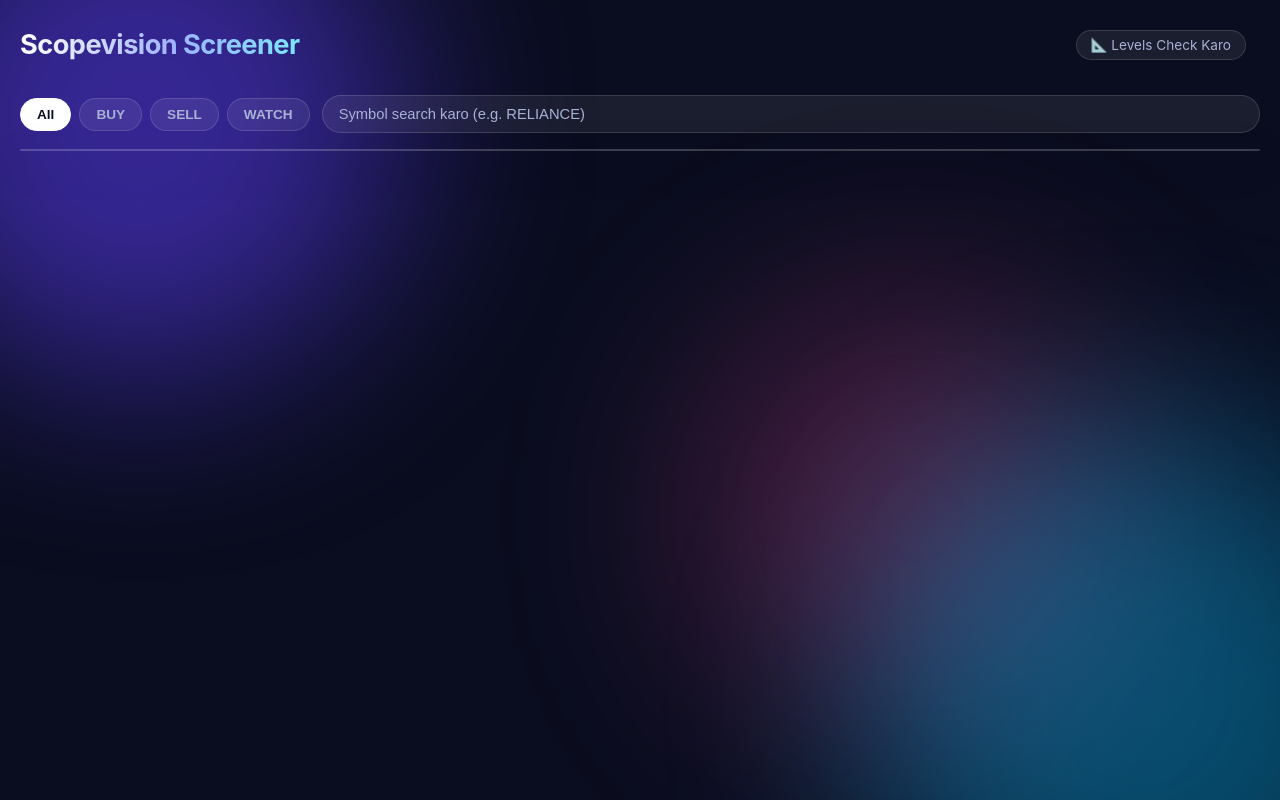
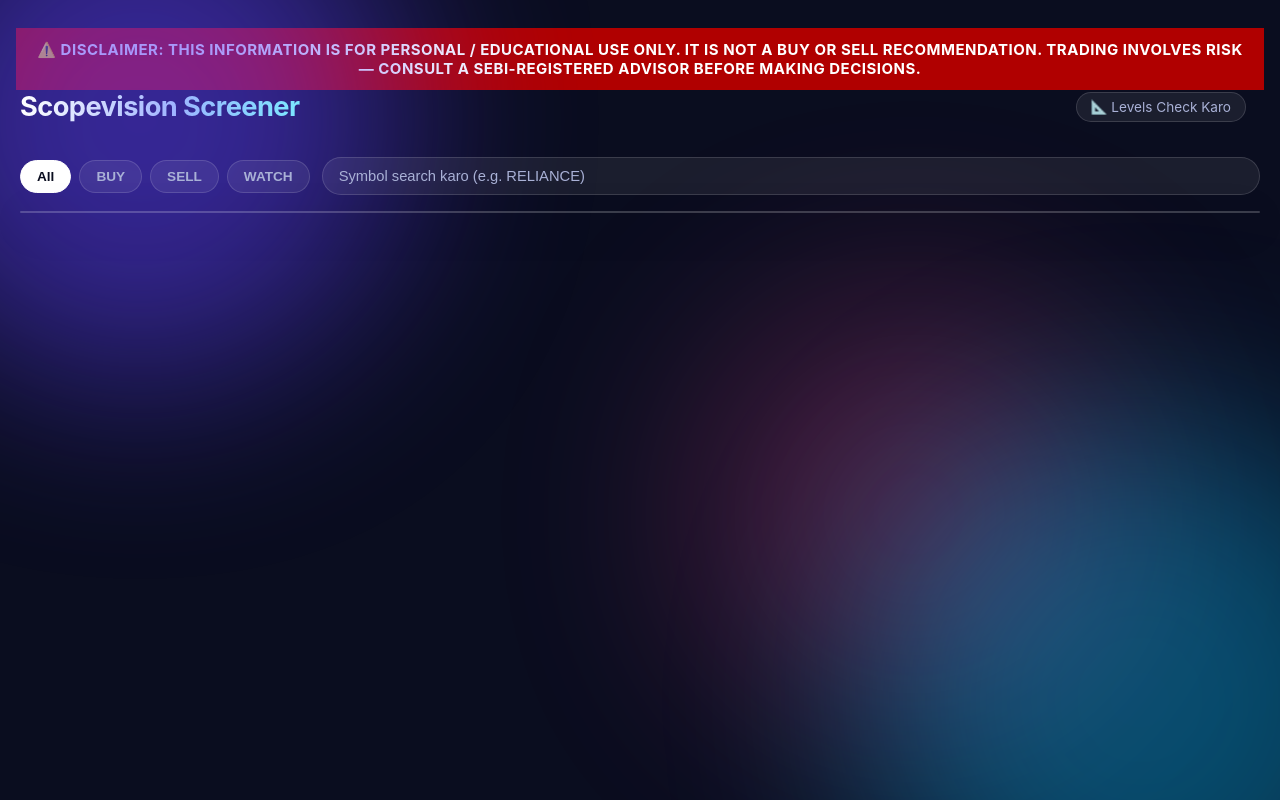
Before and after one commit to heamantverse/frvp-screener, a plain HTML site: page templates/index.html in a window 1280 px wide. Drawn offline with Linux system fonts and the light colour scheme.

Commit message:
Add disclaimer banner to site

```diff
--- a/templates/index.html
+++ b/templates/index.html
@@ -157,6 +157,10 @@
 </style>
 </head>
 <body>
+<div style="background:#b00000; color:#ffffff; text-align:center; padding:12px; font-weight:bold; text-transform:uppercase; font-size:15px; letter-spacing:0.5px;">
+  ⚠️ Disclaimer: This information is for personal / educational use only. It is NOT a buy or sell recommendation. Trading involves risk — consult a SEBI-registered advisor before making decisions.
+</div>
+
 <div class="blob"></div>
 <div class="wrap">
   <header>
```
Also changed, not shown: templates/fib.html (+4 -0 lines).
